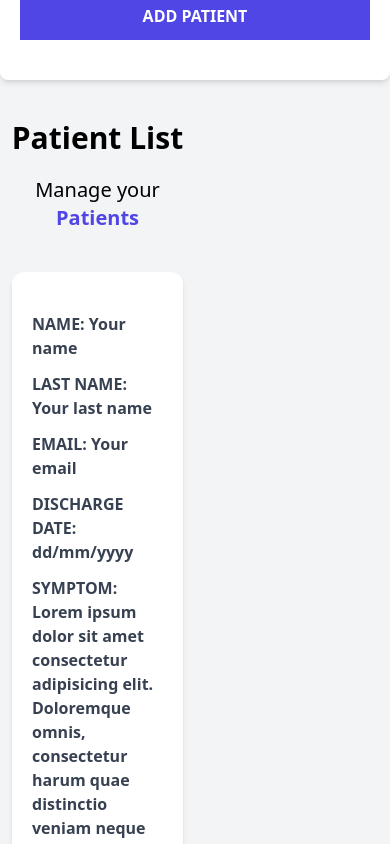
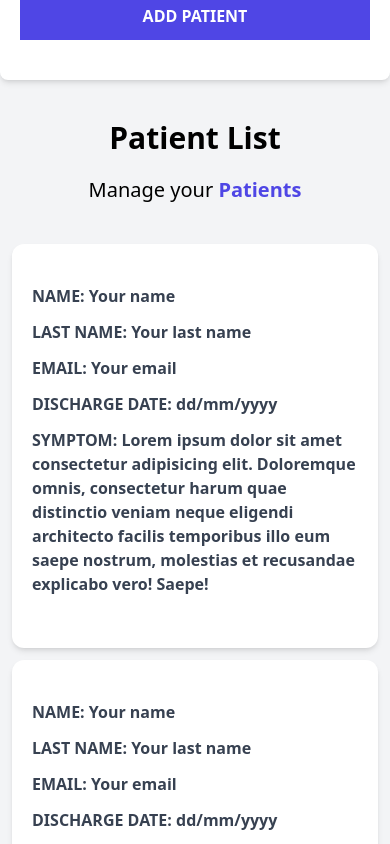
Before and after one commit to elecalderon1501/Patient-Portal, a React (Vite) app: page / in a window 390 px wide. Shown: the part 860-1704 px from the top of the page. Built offline with nearby package versions, Linux system fonts and the light colour scheme.

Commit message:
Scroll Patient List

```diff
--- a/src/components/PatientList.jsx
+++ b/src/components/PatientList.jsx
@@ -1,17 +1,17 @@
-import Patient from "./Patient"
+import Patient from './Patient'
 
 const PatientList = () => {
   return (
-    <div className="w-1/2 lg:w-3/5">
+    <div className="md:w-1/2 lg:w-3/5 md:h-screen overflow-y-scroll">
+      {/* overflow-y-scroll--> me genera un scroll en la parte de las card patient  md->toma todo el ancho disponible*/}
       <h2 className="font-black text-3xl text-center">Patient List</h2>
       <p className="text-xl mt-5 mb-10 text-center">
         Manage your <span className="text-indigo-600 font-bold">Patients</span>
       </p>
-      <Patient/>
-      <Patient/>
-      <Patient/>
+      <Patient />
+      <Patient />
+      <Patient />
     </div>
-
   )
 }
 
```
